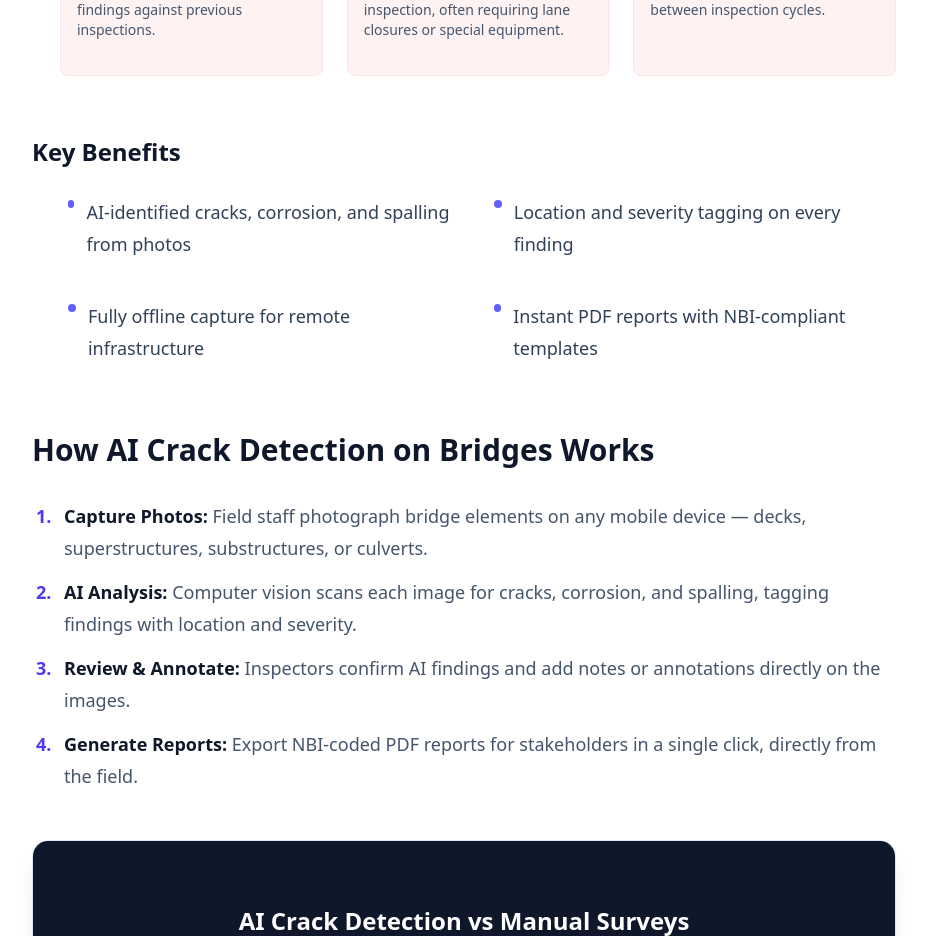
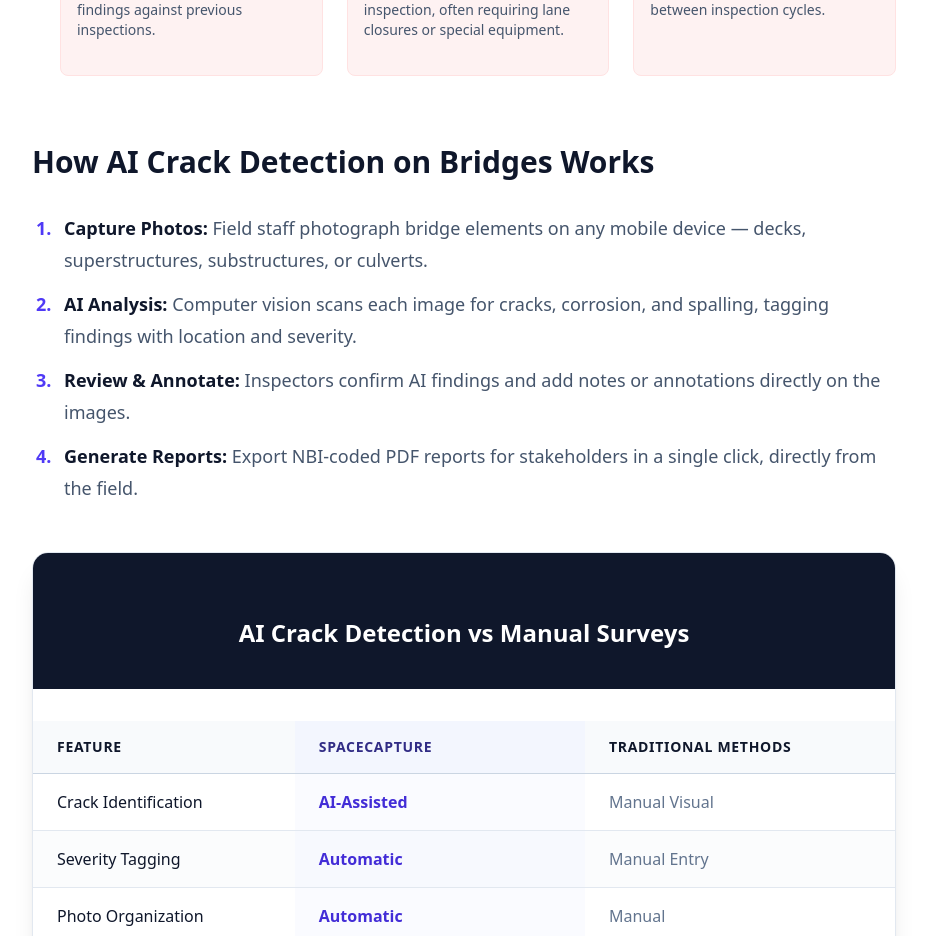
Before and after one commit to kenesbibin/space-field-website, a Next.js app: page /crack-detection-on-bridges in a window 1280 px wide. Shown: the part 1560-2496 px from the top of the page, without its empty margins (176-1103 px from the left). Built offline with nearby package versions, Linux system fonts and the light colour scheme.

Commit message:
fix: remove key benefits section from crack detection page

```diff
--- a/app/crack-detection-on-bridges/page.tsx
+++ b/app/crack-detection-on-bridges/page.tsx
@@ -120,26 +120,6 @@ export default function Page() {
         </ul>
       </div>
 
-      {/* Bullet Summary */}
-      <div className="mb-12">
-        <h3 className="text-2xl font-bold text-slate-900 mb-4">
-          Key Benefits
-        </h3>
-        <ul className="grid md:grid-cols-2 gap-4">
-          {[
-            'AI-identified cracks, corrosion, and spalling from photos',
-            'Location and severity tagging on every finding',
-            'Fully offline capture for remote infrastructure',
-            'Instant PDF reports with NBI-compliant templates',
-          ].map((item, i) => (
-            <li key={i} className="flex items-start gap-3">
-              <div className="mt-1 h-2 w-2 rounded-full bg-indigo-500" />
-              <span className="text-slate-700 font-medium">{item}</span>
-            </li>
-          ))}
-        </ul>
-      </div>
-
       <h2>How AI Crack Detection on Bridges Works</h2>
       <ol className="list-decimal pl-6 space-y-4 mb-12 marker:text-indigo-600 marker:font-bold">
         <li className="pl-2">
```
